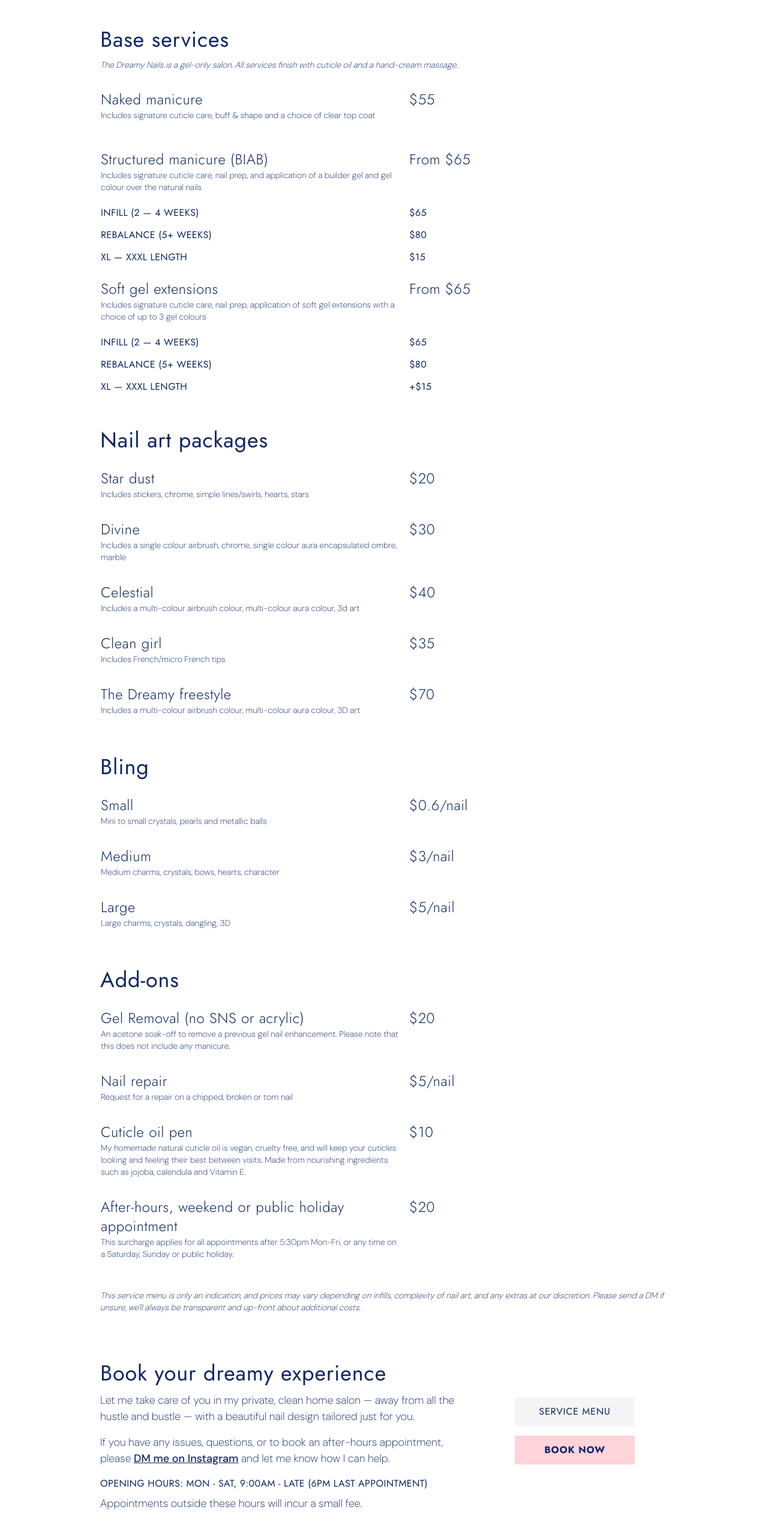
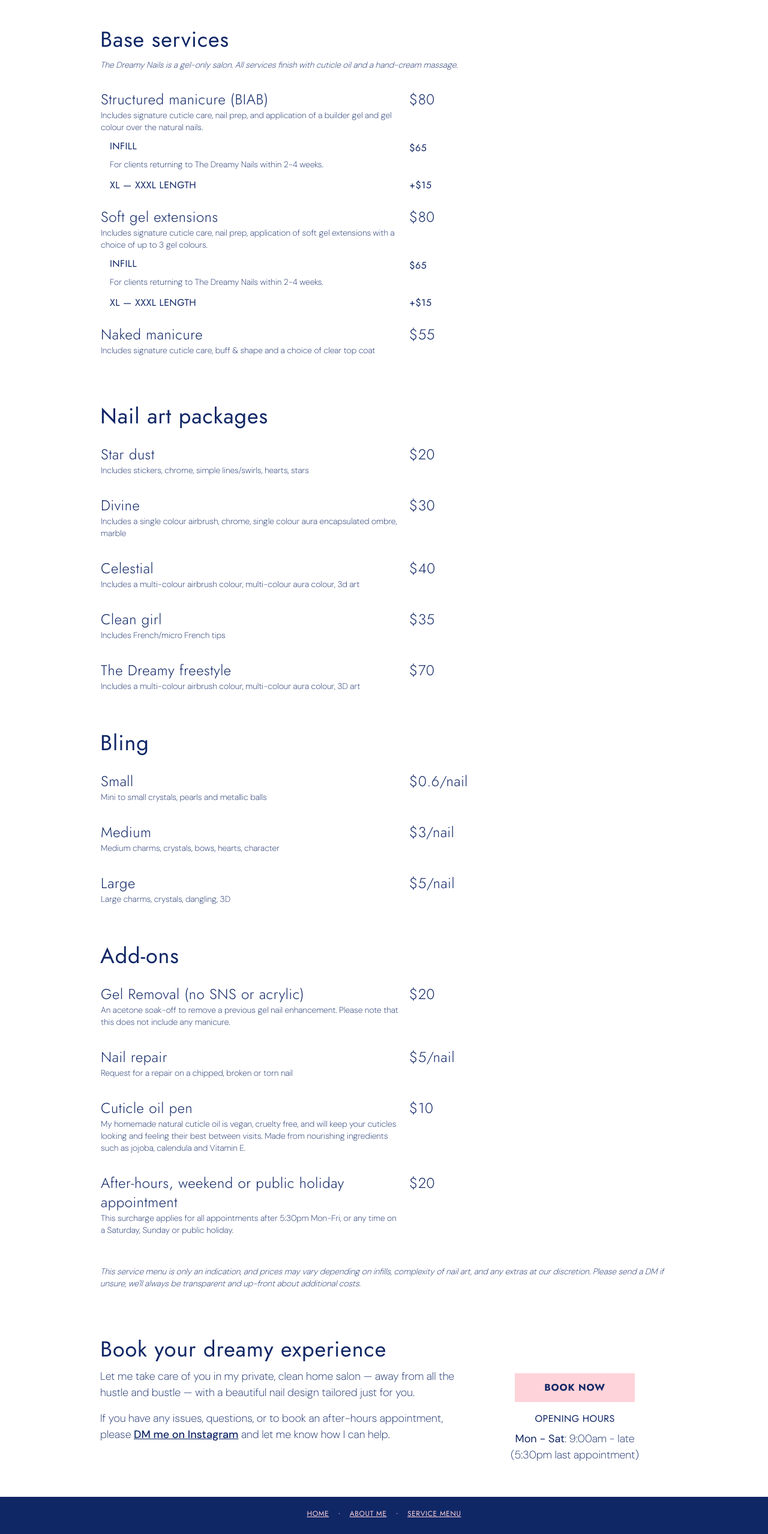
Before and after one commit to ddembo/tdn-web-next, a Next.js app: page /services in a window 1280 px wide. Shown: the part 234-2792 px from the top of the page at 60% size. Built offline with nearby package versions, Linux system fonts and the light colour scheme; no server answers.

Commit message:
refactor to allow minimal layout for booking page and remove CTA section from shared layout

```diff
--- a/app/(with-header-footer)/about/page.tsx
+++ b/app/(with-header)/about/page.tsx
@@ -4,6 +4,7 @@ import Image from 'next/image';
 import Section from '@/components/Section/Section';
 import { H2 } from '@/components/Heading/Heading';
 import Hero from '@/components/Hero/Hero';
+import SiteCTASection from '@/components/SiteCTASection/SiteCTASection';
 
 import imgSelina from '@/public/selina-about-me.webp';
 
@@ -90,6 +91,7 @@ export default function AboutMe() {
           </p>
         </Section.Column>
       </Section>
+      <SiteCTASection />
     </div>
   );
 }
--- a/app/(with-header-footer)/layout.tsx
+++ b/app/(with-header)/layout.tsx
@@ -7,7 +7,6 @@ export default function WithFooterCTALayout({ children }: { children: React.Reac
     <>
       <SiteHeader />
       <main>{children}</main>
-      <SiteCTASection />
       <SiteFooter />
     </>
   );
--- a/app/(with-header-footer)/page.tsx
+++ b/app/(with-header)/page.tsx
@@ -8,6 +8,7 @@ import Hero from '@/components/Hero/Hero';
 import ButtonLink from '@/components/ButtonLink/ButtonLink';
 import SiteInstagramGallery from '@/components/SiteInstagramGallery/SiteInstagramGallery';
 import SiteLogoFull from '@/components/icons/SiteLogoFull';
+import SiteCTASection from '@/components/SiteCTASection/SiteCTASection';
 
 import tdnHeroSamples from '@/public/tdn-hero-samples.webp';
 import tdnFeatureImg from '@/public/pastel-princess-nail-design.webp';
@@ -77,6 +78,7 @@ export default function Home() {
           </Section.Column>
         </Section>
       </div>
+      <SiteCTASection />
     </>
   );
 }
--- a/app/(with-header-footer)/services/page.tsx
+++ b/app/(with-header)/services/page.tsx
@@ -3,13 +3,17 @@ import type { Metadata } from 'next/types';
 import Section from '@/components/Section/Section';
 import Heading, { H2, H3, H4 } from '@/components/Heading/Heading';
 import Hero from '@/components/Hero/Hero';
+import SiteCTASection from '@/components/SiteCTASection/SiteCTASection';
 
 import PageStructuredData from './PageStructuredData';
 
 export const metadata: Metadata = {
   title: 'Service menu - The Dreamy Nails',
-  description: 'My individually-tailored services include BIAB manicures, bespoke nail art, soft gel extensions & more',
+  description:
+    'My individually-tailored services include BIAB manicures, bespoke nail art, soft gel extensions & more',
 };
+
+const INSTAGRAM_URL = process.env.NEXT_PUBLIC_INSTAGRAM_URL || '/';
 
 /**
   NOTE about implementation: a static list is not ideal, but we don't have a CMS or DB to work with
@@ -26,10 +30,87 @@ export default function ServiceMenu() {
         <Section.Column>
           <H2>Base services</H2>
           <p className="text-sm italic">
-            The Dreamy Nails is a gel-only salon. All services finish with cuticle oil and a hand-cream massage.
+            The Dreamy Nails is a gel-only salon. All services finish with cuticle oil and a
+            hand-cream massage.
           </p>
           <table className="mr-auto w-full min-w-[66%] lg:w-[66%]">
             <tbody>
+              <tr>
+                <td className="pt-4">
+                  <H3 className="mb-0 lg:mb-0">Structured manicure (BIAB)</H3>
+                  <p className="text-sm mb-2">
+                    Includes signature cuticle care, nail prep, and application of a builder gel and
+                    gel colour over the natural nails.
+                  </p>
+                </td>
+                <td className="pt-4 align-top pl-4">
+                  <Heading as="p" variant="h3" className="mb-0 lg:mb-0 lg:max-w-full">
+                    $80
+                  </Heading>
+                </td>
+              </tr>
+              <tr>
+                <td className="pl-4">
+                  <H4>Infill</H4>
+                  <p className="text-sm mb-2">
+                    For clients returning to The Dreamy Nails within 2-4 weeks.
+                  </p>
+                </td>
+                <td className="pt-1 align-top pl-4">
+                  <Heading as="p" variant="h4" className="mb-0 lg:mb-0 lg:max-w-full">
+                    $65
+                  </Heading>
+                </td>
+              </tr>
+              <tr>
+                <td className="pt-1 pl-4">
+                  <H4>Xl — xxxl length</H4>
+                </td>
+                <td className="pt-1 align-top pl-4">
+                  <Heading as="p" variant="h4" className="lg:max-w-full">
+                    +$15
+                  </Heading>
+                </td>
+              </tr>
+
+              <tr>
+                <td className="pt-4">
+                  <H3 className="mb-0 lg:mb-0">Soft gel extensions</H3>
+                  <p className="text-sm mb-2">
+                    Includes signature cuticle care, nail prep, application of soft gel extensions
+                    with a choice of up to 3 gel colours.
+                  </p>
+                </td>
+                <td className="pt-4 align-top pl-4">
+                  <Heading as="p" variant="h3" className="mb-0 lg:mb-0 lg:max-w-full">
+                    $80
+                  </Heading>
+                </td>
+              </tr>
+              <tr>
+                <td className="pl-4">
+                  <H4>Infill</H4>
+                  <p className="text-sm mb-2">
+                    For clients returning to The Dreamy Nails within 2-4 weeks.
+                  </p>
+                </td>
+                <td className="pt-1 align-top pl-4">
+                  <Heading as="p" variant="h4" className="mb-0 lg:mb-0 lg:max-w-full">
+                    $65
+                  </Heading>
+                </td>
+              </tr>
+              <tr>
+                <td className="pt-1 pl-4">
+                  <H4>Xl — xxxl length</H4>
+                </td>
+                <td className="pt-1 align-top pl-4">
+                  <Heading as="p" variant="h4" className="lg:max-w-full">
+                    +$15
+                  </Heading>
+                </td>
+              </tr>
+
               <tr>
                 <td className="py-4">
                   <H3 className="mb-0 lg:mb-0">Naked manicure</H3>
@@ -40,96 +121,6 @@ export default function ServiceMenu() {
                 <td className="py-4 align-top pl-4 min-w-[115px] lg:min-w-[125px]">
                   <Heading as="p" variant="h3" className="lg:max-w-full">
                     $55
-                  </Heading>
-                </td>
-              </tr>
-
-              <tr>
-                <td className="pt-4">
-                  <H3 className="mb-0 lg:mb-0">Structured manicure (BIAB)</H3>
-                  <p className="text-sm">
-                    Includes signature cuticle care, nail prep, and application of a builder gel and
-                    gel colour over the natural nails
-                  </p>
-                </td>
-                <td className="pt-4 align-top pl-4">
-                  <Heading as="p" variant="h3" className="mb-0 lg:mb-0 lg:max-w-full">
-                    From $65
-                  </Heading>
-                </td>
-              </tr>
-              <tr>
-                <td className="pt-1">
-                  <H4>Infill (2 — 4 weeks)</H4>
-                </td>
-                <td className="pt-1 align-top pl-4">
-                  <Heading as="p" variant="h4" className="mb-0 lg:mb-0 lg:max-w-full">
-                    $65
-                  </Heading>
-                </td>
-              </tr>
-              <tr>
-                <td className="pt-1">
-                  <H4>Rebalance (5+ weeks)</H4>
-                </td>
-                <td className="pt-1 align-top pl-4">
-                  <Heading as="p" variant="h4" className="lg:max-w-full">
-                    $80
-                  </Heading>
-                </td>
-              </tr>
-              <tr>
-                <td className="pt-1">
-                  <H4>Xl — xxxl length</H4>
-                </td>
-                <td className="pt-1 align-top pl-4">
-                  <Heading as="p" variant="h4" className="lg:max-w-full">
-                    $15
-                  </Heading>
-                </td>
-              </tr>
-
-              <tr>
-                <td className="pt-4">
-                  <H3 className="mb-0 lg:mb-0">Soft gel extensions</H3>
-                  <p className="text-sm">
-                    Includes signature cuticle care, nail prep, application of soft gel extensions
-                    with a choice of up to 3 gel colours
-                  </p>
-                </td>
-                <td className="pt-4 align-top pl-4">
-                  <Heading as="p" variant="h3" className="mb-0 lg:mb-0 lg:max-w-full">
-                    From $65
-                  </Heading>
-                </td>
-              </tr>
-              <tr>
-                <td className="pt-1">
-                  <H4>Infill (2 — 4 weeks)</H4>
-                </td>
-                <td className="pt-1 align-top pl-4">
-                  <Heading as="p" variant="h4" className="mb-0 lg:mb-0 lg:max-w-full">
-                    $65
-                  </Heading>
-                </td>
-              </tr>
-              <tr>
-                <td className="pt-1">
-                  <H4>Rebalance (5+ weeks)</H4>
-                </td>
-                <td className="pt-1 align-top pl-4">
-                  <Heading as="p" variant="h4" className="lg:max-w-full">
-                    $80
-                  </Heading>
-                </td>
-              </tr>
-              <tr>
-                <td className="pt-1">
-                  <H4>Xl — xxxl length</H4>
-                </td>
-                <td className="pt-1 align-top pl-4">
-                  <Heading as="p" variant="h4" className="lg:max-w-full">
-                    +$15
                   </Heading>
                 </td>
               </tr>
@@ -258,7 +249,8 @@ export default function ServiceMenu() {
                 <td className="pt-4">
                   <H3 className="mb-0 lg:mb-0">Gel Removal (no SNS or acrylic)</H3>
                   <p className="text-sm">
-                    An acetone soak-off to remove a previous gel nail enhancement. Please note that this does not include any manicure.
+                    An acetone soak-off to remove a previous gel nail enhancement. Please note that
+                    this does not include any manicure.
                   </p>
                 </td>
                 <td className="pt-4 align-top pl-4 w-[100px] lg:w-[125px]">
@@ -283,7 +275,11 @@ export default function ServiceMenu() {
               <tr>
                 <td className="pt-4">
                   <H3 className="mb-0 lg:mb-0">Cuticle oil pen</H3>
-                  <p className="text-sm">My homemade natural cuticle oil is vegan, cruelty free, and will keep your cuticles looking and feeling their best between visits. Made from nourishing ingredients such as jojoba, calendula and Vitamin E.</p>
+                  <p className="text-sm">
+                    My homemade natural cuticle oil is vegan, cruelty free, and will keep your
+                    cuticles looking and feeling their best between visits. Made from nourishing
+                    ingredients such as jojoba, calendula and Vitamin E.
+                  </p>
                 </td>
                 <td className="pt-4 align-top pl-4 w-[100px] lg:w-[125px]">
                   <Heading as="p" variant="h3" className="mb-0 lg:mb-0 lg:max-w-full">
@@ -294,7 +290,13 @@ export default function ServiceMenu() {
 
               <tr>
                 <td className="pt-4">
-                  <H3 className="mb-0 lg:mb-0">After-hours, weekend or public holiday appointment</H3><p className="text-sm">This surcharge applies for all appointments after 5:30pm Mon-Fri, or any time on a Saturday, Sunday or public holiday.</p>
+                  <H3 className="mb-0 lg:mb-0">
+                    After-hours, weekend or public holiday appointment
+                  </H3>
+                  <p className="text-sm">
+                    This surcharge applies for all appointments after 5:30pm Mon-Fri, or any time on
+                    a Saturday, Sunday or public holiday.
+                  </p>
                 </td>
                 <td className="pt-4 align-top pl-4 w-[100px] lg:w-[125px]">
                   <Heading as="p" variant="h3" className="mb-0 lg:mb-0 lg:max-w-full">
@@ -312,6 +314,7 @@ export default function ServiceMenu() {
           </p>
         </Section.Column>
       </Section>
+      <SiteCTASection hideServiceMenu />
     </div>
   );
 }
--- a/components/SiteCTASection/SiteCTASection.tsx
+++ b/components/SiteCTASection/SiteCTASection.tsx
@@ -6,36 +6,52 @@ import Section from '@/components/Section/Section';
 
 const INSTAGRAM_URL = process.env.NEXT_PUBLIC_INSTAGRAM_URL || '/';
 
-export default function SiteCTASection() {
+interface SiteCTASectionProps {
+  hideServiceMenu?: boolean;
+}
+
+export default function SiteCTASection({ hideServiceMenu = false }: SiteCTASectionProps) {
   return (
     <Section>
+      <Section.Column>
         <H2>Book your dreamy experience</H2>
         <Section as="div">
           <Section.Column doubleWidth>
             <p>
-            Let me take care of you in my private, clean home salon — away from all the hustle and
-            bustle — with a beautiful nail design tailored just for you.
+              Let me take care of you in my private, clean home salon — away from all
+              the hustle and bustle — with a beautiful nail design tailored just for you.
             </p>
             <p>
               If you have any issues, questions, or to book an after-hours appointment, please{' '}
               <Link href={INSTAGRAM_URL}>DM me on Instagram</Link> and let me know how I can help.
             </p>
-          <H3 variant="h4">Opening hours: Mon - Sat, 9:00am - late (6pm last appointment)</H3>
-          <p>Appointments outside these hours will incur a small fee.</p>
           </Section.Column>
           <Section.Column>
+            <div className="w-full my-4 md:my-0 text-center flex flex-col gap-6 md:gap-4 items-stretch">
               <ul className="self-center flex flex-col items-stretch w-full p-0 my-0 list-none">
+                {!hideServiceMenu && (
                   <li className="block py-2">
                     <ButtonLink href="/services">Service menu</ButtonLink>
                   </li>
+                )}
                 <li className="block py-2">
                   <ButtonLink href="/book" variant="cta">
                     Book now
                   </ButtonLink>
                 </li>
+                <li className="block py-2">
+                  <H3 variant="h4">Opening hours</H3>
+                  <p className="px-4">
+                    <strong>Mon - Sat</strong>: 9:00am - late
+                    <br />
+                    (5:30pm last appointment)
+                  </p>
+                </li>
               </ul>
+            </div>
           </Section.Column>
         </Section>
+      </Section.Column>
     </Section>
   );
 }
```
Also changed, not shown: app/(with-header)/about/PageStructuredData.tsx (renamed from app/(with-header-footer)/about/PageStructuredData.tsx), app/(with-header)/services/PageStructuredData.tsx (renamed from app/(with-header-footer)/services/PageStructuredData.tsx). Lines whose indentation alone changed are shown as unchanged.
